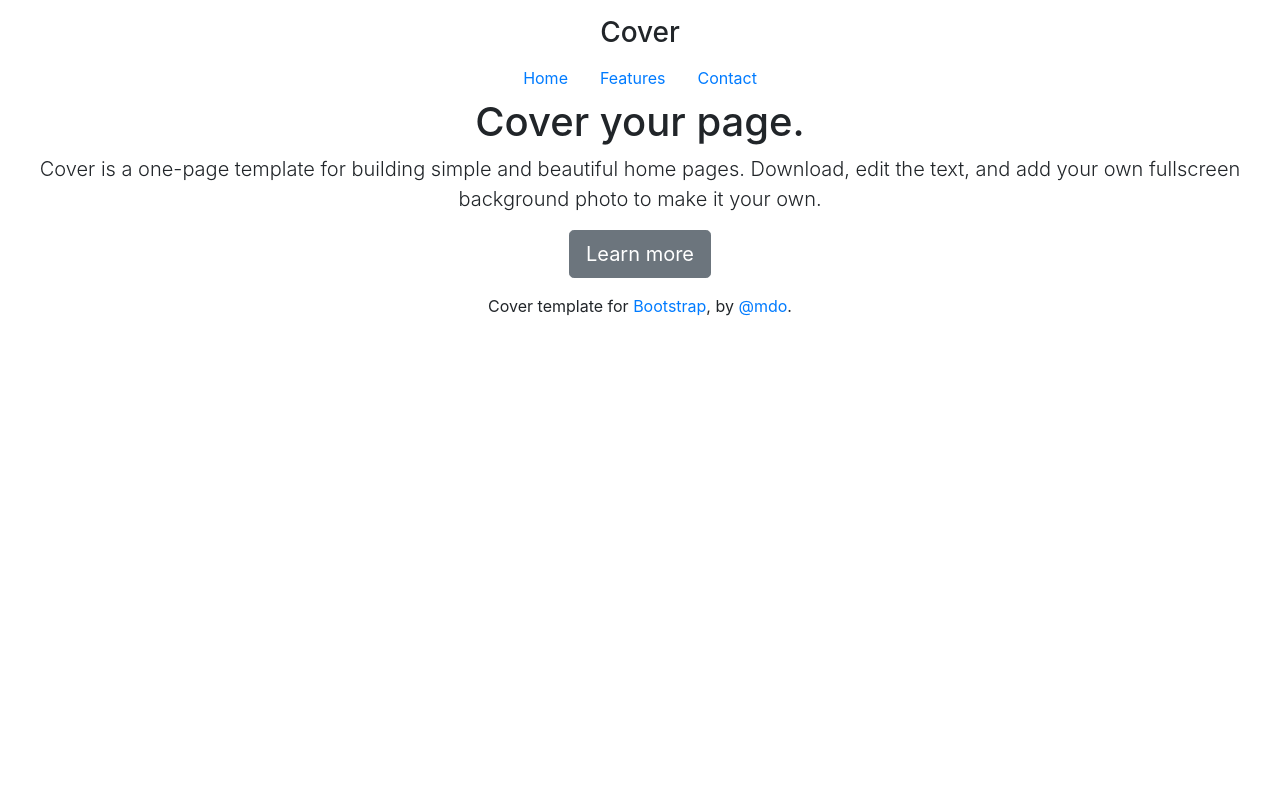
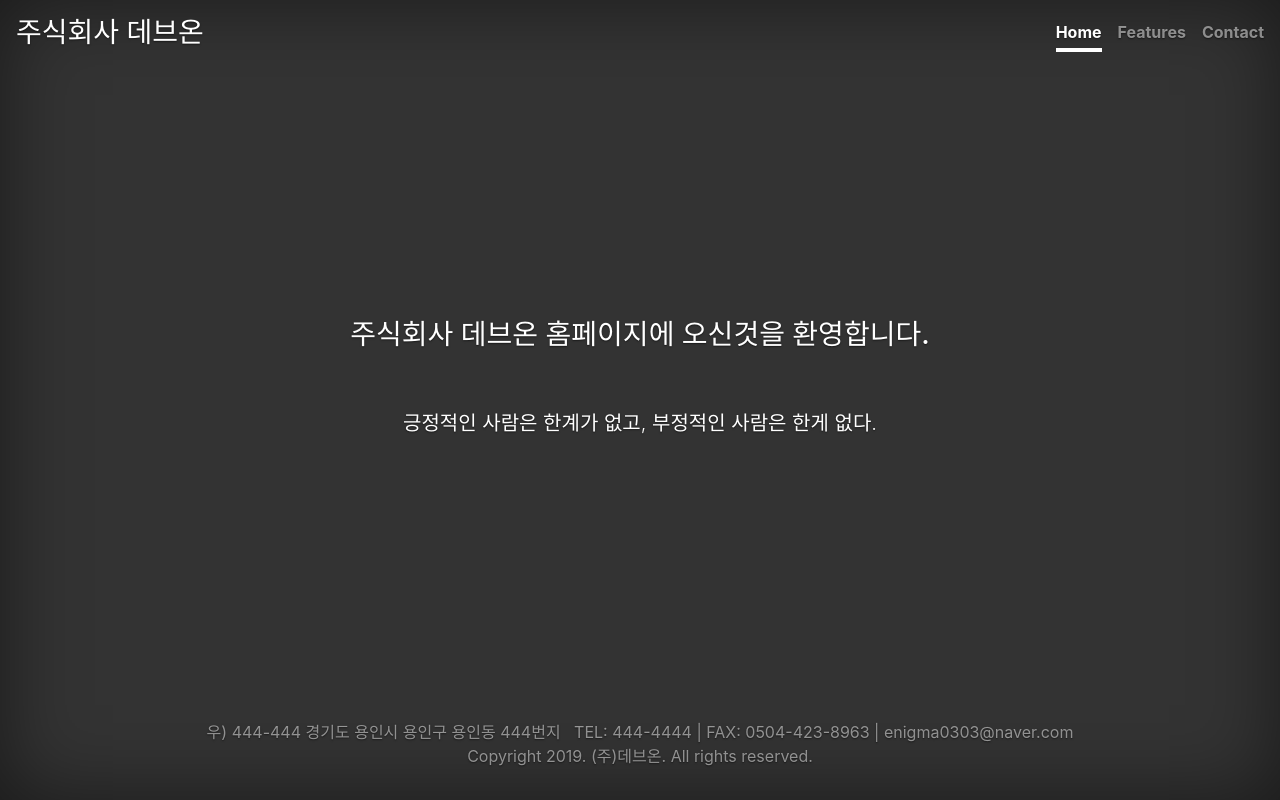
Before and after one commit to hi-devon/heroku_upload, a Django app: page / in a window 1280 px wide. Run offline with Django 3.2, Linux system fonts and the light colour scheme; some libraries are stand-ins or nearby versions.

Commit message:
heroku edited 4

```diff
--- a/devon/settings.py
+++ b/devon/settings.py
@@ -26,7 +26,7 @@ SECRET_KEY = 's5ti^8)2)3c14j@ff77267g!p^o(o85a4gvqus#dl510hr+dch'
 # SECURITY WARNING: don't run with debug turned on in production!
 DEBUG = False
 
-ALLOWED_HOSTS = ['127.0.0.1', '.herokuapp.com']
+ALLOWED_HOSTS = ['localhost', '.herokuapp.com']
 
 
 # Application definition
--- a/home/templates/index.html
+++ b/home/templates/index.html
@@ -6,15 +6,119 @@
 <meta name="description" content="">
 <meta name="author" content="Mark Otto, Jacob Thornton, and Bootstrap contributors">
 <meta name="generator" content="Jekyll v3.8.5">
-    <title>데브온</title>
+<!-- Bootstrap core CSS -->
+<link href="https://getbootstrap.com/docs/4.3/dist/css/bootstrap.min.css" rel="stylesheet">
 
-    <link rel="canonical" href="https://getbootstrap.com/docs/4.3/examples/cover/">
+<style>
+	/*
+	 * Globals
+	 */
 
-    <!-- Bootstrap core CSS -->
-<link href="/docs/4.3/dist/css/bootstrap.min.css" rel="stylesheet" integrity="sha384-ggOyR0iXCbMQv3Xipma34MD+dH/1fQ784/j6cY/iJTQUOhcWr7x9JvoRxT2MZw1T" crossorigin="anonymous">
+	/* Links */
+	a,
+	a:focus,
+	a:hover {
+	  color: #fff;
+	}
+
+	/* Custom default button */
+	.btn-secondary,
+	.btn-secondary:hover,
+	.btn-secondary:focus {
+	  color: #333;
+	  text-shadow: none; /* Prevent inheritance from `body` */
+	  background-color: #fff;
+	  border: .05rem solid #fff;
+	}
 
 
-    <style>
+	/*
+	 * Base structure
+	 */
+
+	html,
+	body {
+	  height: 100%;
+	  background-color: #333;
+	}
+
+	body {
+	  display: -ms-flexbox;
+	  display: flex;
+	  color: #fff;
+	  text-shadow: 0 .05rem .1rem rgba(0, 0, 0, .5);
+	  box-shadow: inset 0 0 5rem rgba(0, 0, 0, .5);
+	}
+
+	.cover-container {
+	  max-width: 84em;
+	}
+
+
+	/*
+	 * Header
+	 */
+	.masthead {
+	  margin-bottom: 2rem;
+	}
+
+	.masthead-brand {
+	  margin-bottom: 0;
+	}
+
+	.nav-masthead .nav-link {
+	  padding: .25rem 0;
+	  font-weight: 700;
+	  color: rgba(255, 255, 255, .5);
+	  background-color: transparent;
+	  border-bottom: .25rem solid transparent;
+	}
+
+	.nav-masthead .nav-link:hover,
+	.nav-masthead .nav-link:focus {
+	  border-bottom-color: rgba(255, 255, 255, .25);
+	}
+
+	.nav-masthead .nav-link + .nav-link {
+	  margin-left: 1rem;
+	}
+
+	.nav-masthead .active {
+	  color: #fff;
+	  border-bottom-color: #fff;
+	}
+
+	@media (min-width: 48em) {
+	  .masthead-brand {
+	    float: left;
+	  }
+	  .nav-masthead {
+	    float: right;
+	  }
+	}
+
+
+	/*
+	 * Cover
+	 */
+	.cover {
+	  padding: 0 1.5rem;
+	}
+	.cover .btn-lg {
+	  padding: .75rem 1.25rem;
+	  font-weight: 700;
+	}
+
+
+	/*
+	 * Footer
+	 */
+	.mastfoot {
+	  color: rgba(255, 255, 255, .5);
+	}
+
+
+
 	.bd-placeholder-img {
 	  font-size: 1.125rem;
 	  text-anchor: middle;
@@ -30,14 +134,15 @@
 	  }
 	}
 	</style>
-    <!-- Custom styles for this template -->
-    <link href="cover.css" rel="stylesheet">
+
+	<title>데브온</title>
+
 </head>
   <body class="text-center">
     <div class="cover-container d-flex w-100 h-100 p-3 mx-auto flex-column">
   <header class="masthead mb-auto">
     <div class="inner">
-      <h3 class="masthead-brand">Cover</h3>
+      <h3 class="masthead-brand">주식회사 데브온</h3>
       <nav class="nav nav-masthead justify-content-center">
         <a class="nav-link active" href="#">Home</a>
         <a class="nav-link" href="#">Features</a>
@@ -47,16 +152,15 @@
   </header>
 
   <main role="main" class="inner cover">
-    <h1 class="cover-heading">Cover your page.</h1>
-    <p class="lead">Cover is a one-page template for building simple and beautiful home pages. Download, edit the text, and add your own fullscreen background photo to make it your own.</p>
-    <p class="lead">
-      <a href="#" class="btn btn-lg btn-secondary">Learn more</a>
-    </p>
+    <h3 class="cover-heading">주식회사 데브온 홈페이지에 오신것을 환영합니다.</h3>
+    <br><br>
+    <p class="lead">긍정적인 사람은 한계가 없고, 부정적인 사람은 한게 없다.</p>
+
   </main>
 
   <footer class="mastfoot mt-auto">
     <div class="inner">
-      <p>Cover template for <a href="https://getbootstrap.com/">Bootstrap</a>, by <a href="https://twitter.com/mdo">@mdo</a>.</p>
+      <p>우) 444-444 경기도 용인시 용인구 용인동 444번지 &nbsp;&nbsp;TEL: 444-4444 | FAX: 0504-423-8963 | enigma0303@naver.com<br>Copyright 2019. (주)데브온. All rights reserved.</p>
     </div>
   </footer>
 </div>
```
Lines whose indentation alone changed are shown as unchanged.
